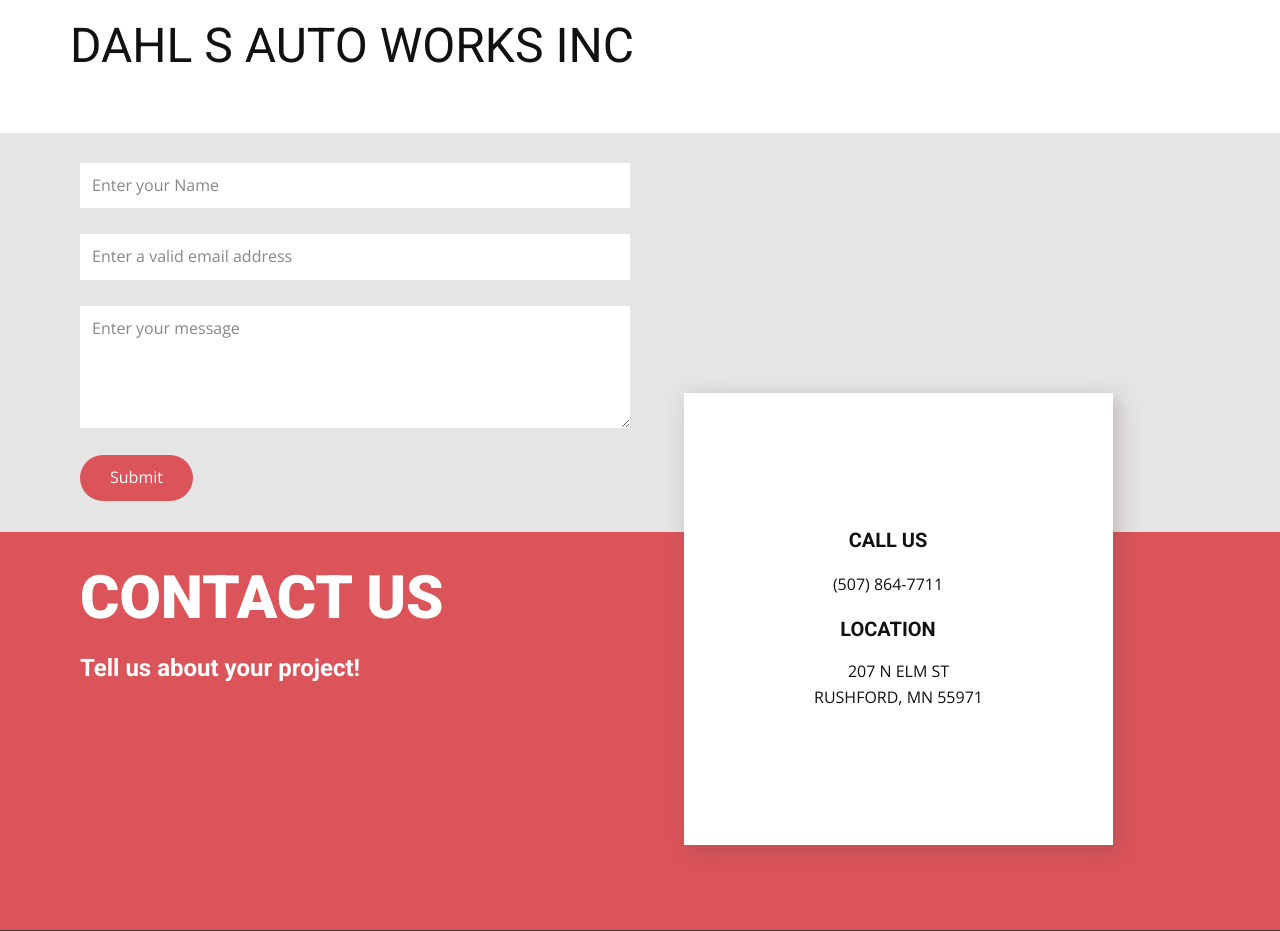
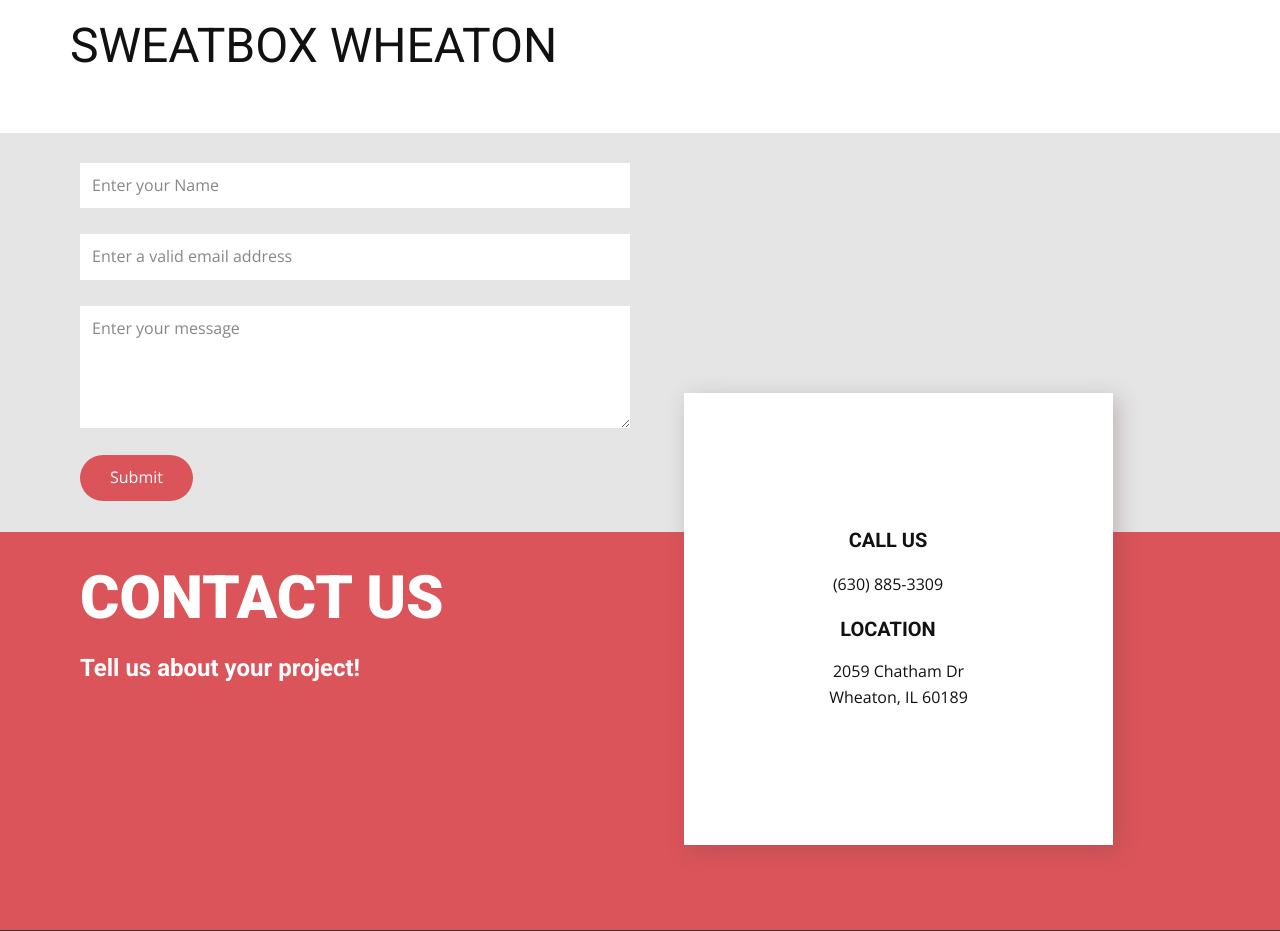
Before and after one commit to runacode/sweatbox, a PHP site: page / in a window 1280 px wide. Shown: the top 931 px of the page. Run offline with PHP 8.4, Linux system fonts and the light colour scheme.

Commit message:
Update index.php

```diff
--- a/index.php
+++ b/index.php
@@ -1,7 +1,7 @@
-<?php $company = "DAHL S AUTO WORKS INC";
-$phone = "(507) 864-7711";
-	$address1 = "207 N ELM ST";
-	$address2 = "RUSHFORD, MN 55971";
+<?php $company = "SWEATBOX WHEATON";
+$phone = "(630) 885-3309";
+	$address1 = "2059 Chatham Dr";
+	$address2 = "Wheaton, IL 60189";
 ?>
 <!DOCTYPE html>
 <html style="font-size: 16px;">
```
